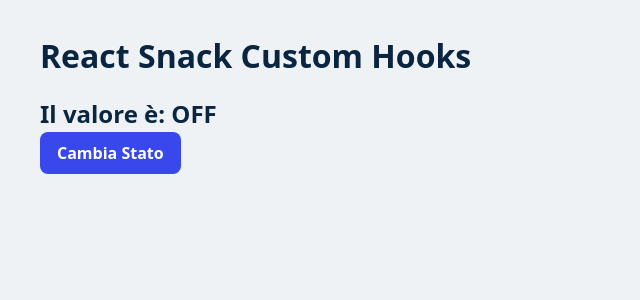
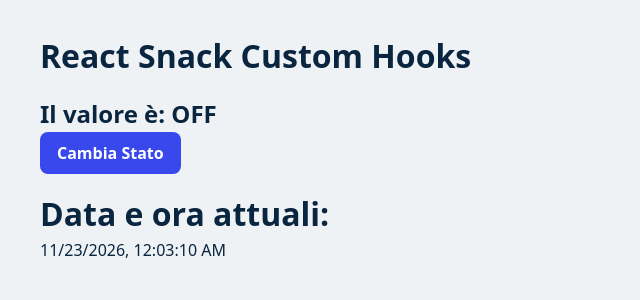
Before and after one commit to emanuelefavero/ex-react-snack-customhooks, a React (Vite) app: page / in a window 1280 px wide. Shown: the top 300 px of the page, without its empty margins (0-640 px from the left). Built offline with nearby package versions, Linux system fonts and the light colour scheme.

Commit message:
feat: add useDate

```diff
--- a/src/App.jsx
+++ b/src/App.jsx
@@ -1,4 +1,5 @@
 import { Button } from './components/ui/Button';
+import { useDate } from './hooks/useDate';
 import { useSwitch } from './hooks/useSwitch';
 import './App.css';
 
@@ -13,12 +14,24 @@ const Snack1 = () => {
   );
 };
 
+const Snack2 = () => {
+  const currentDate = useDate();
+
+  return (
+    <div>
+      <h1>Data e ora attuali:</h1>
+      <p>{currentDate.toLocaleString()}</p>
+    </div>
+  );
+};
+
 export const App = () => {
   return (
     <main className='container'>
       <h1>React Snack Custom Hooks</h1>
 
       <Snack1 />
+      <Snack2 />
     </main>
   );
 };
--- /dev/null
+++ b/src/hooks/useDate.js
@@ -0,0 +1,16 @@
+import { useEffect, useState } from 'react';
+
+export const useDate = () => {
+  const [currentDate, setCurrentDate] = useState(() => new Date());
+  // ? Passing a callback to useState ensures the initial Date object is only created once, not on every render
+
+  useEffect(() => {
+    const interval = setInterval(() => {
+      setCurrentDate(new Date());
+    }, 1000);
+
+    return () => clearInterval(interval);
+  }, []);
+
+  return currentDate;
+};
```
